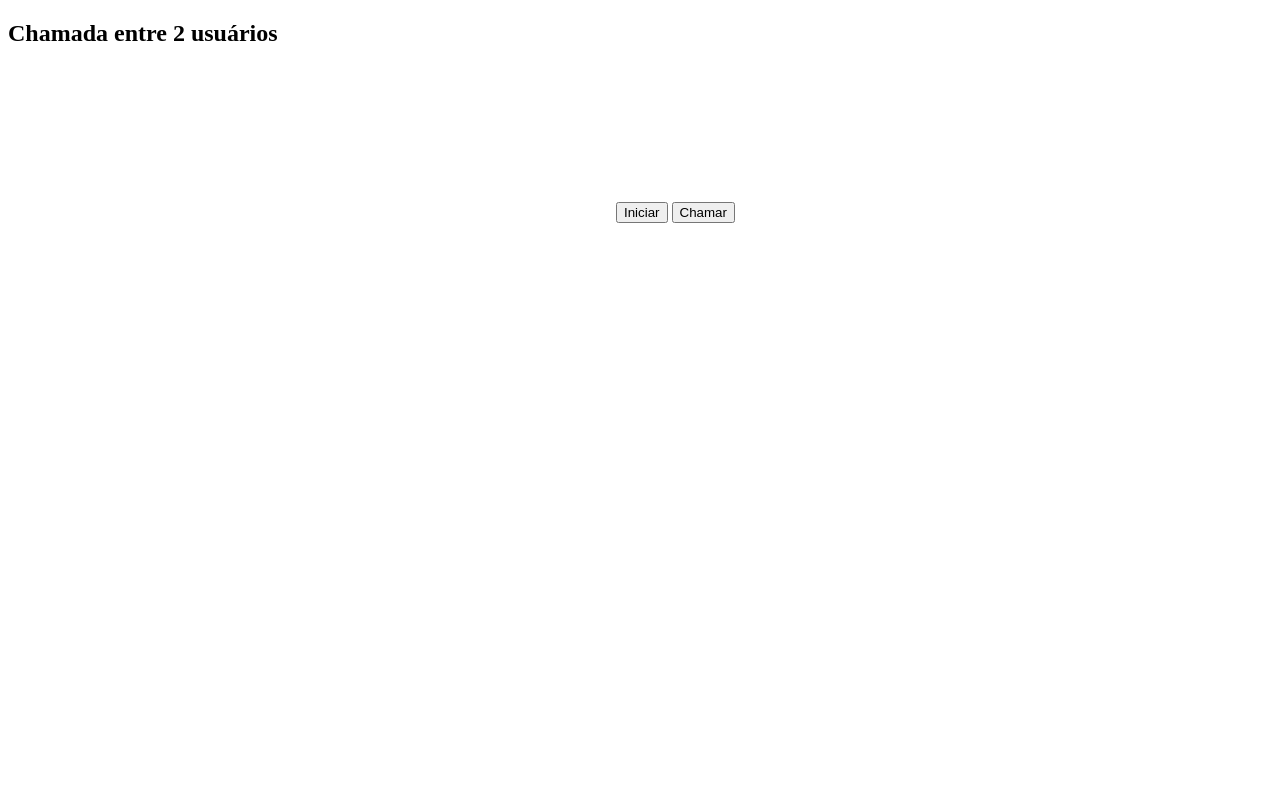
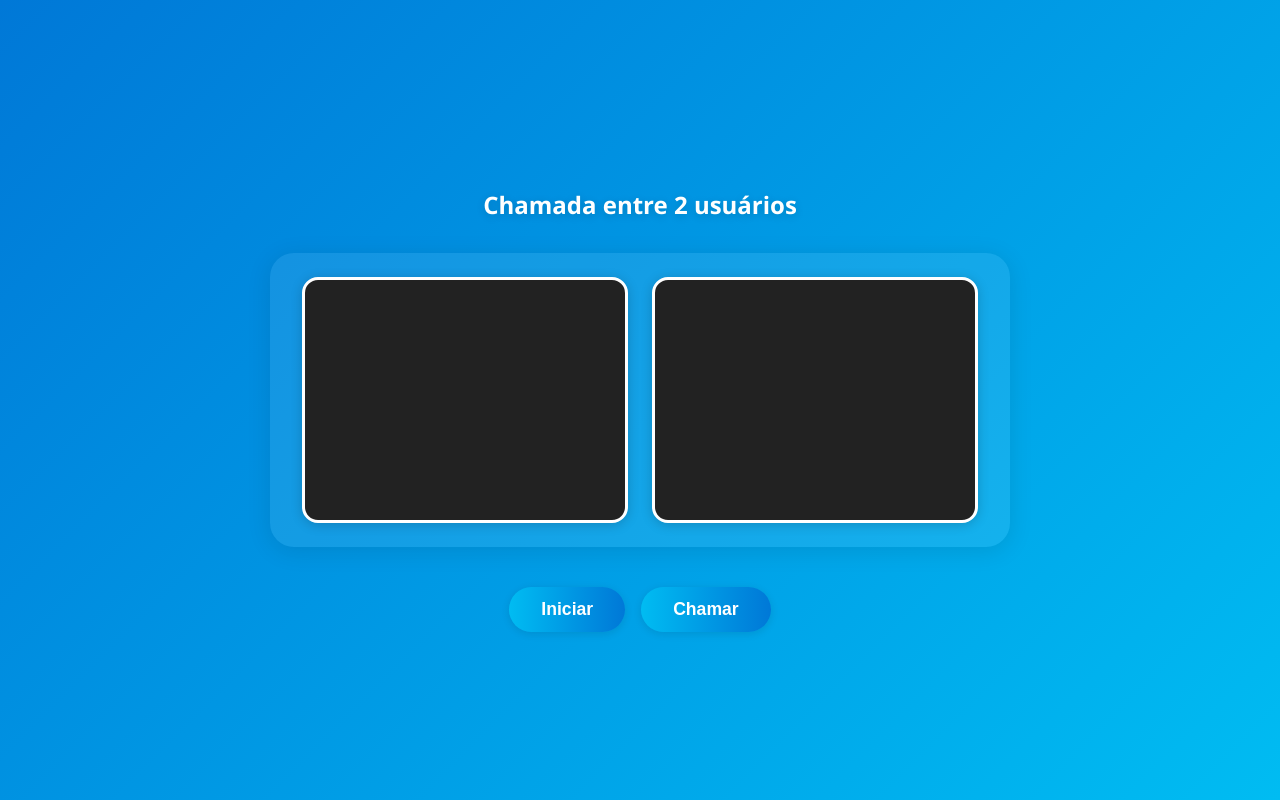
Before and after one commit to hsouzaeduardo/web-rtc-node, a website: page public/index.html in a window 1280 px wide. Drawn offline with nearby package versions, Linux system fonts and the light colour scheme; no server answers.

Commit message:
fix/envport

```diff
--- a/public/index.html
+++ b/public/index.html
@@ -3,13 +3,75 @@
 <head>
   <meta charset="UTF-8">
   <title>WebRTC Demo</title>
+  <style>
+    body {
+      margin: 0;
+      padding: 0;
+      min-height: 100vh;
+      background: linear-gradient(135deg, #0078d7 0%, #00bcf2 100%);
+      display: flex;
+      flex-direction: column;
+      align-items: center;
+      justify-content: center;
+      font-family: 'Segoe UI', Arial, sans-serif;
+    }
+    h2 {
+      color: #fff;
+      margin-bottom: 32px;
+      text-shadow: 0 2px 8px rgba(0,0,0,0.15);
+    }
+    .video-container {
+      display: flex;
+      gap: 24px;
+      margin-bottom: 32px;
+      background: rgba(255,255,255,0.08);
+      padding: 24px 32px;
+      border-radius: 24px;
+      box-shadow: 0 4px 24px rgba(0,0,0,0.10);
+    }
+    video {
+      width: 320px;
+      height: 240px;
+      background: #222;
+      border-radius: 16px;
+      box-shadow: 0 2px 12px rgba(0,0,0,0.18);
+      border: 3px solid #fff;
+      object-fit: cover;
+    }
+    .button-group {
+      display: flex;
+      gap: 16px;
+      margin-top: 8px;
+      justify-content: center;
+    }
+    button {
+      background: linear-gradient(90deg, #00bcf2 0%, #0078d7 100%);
+      color: #fff;
+      border: none;
+      border-radius: 24px;
+      padding: 12px 32px;
+      font-size: 1.1rem;
+      font-weight: 600;
+      cursor: pointer;
+      box-shadow: 0 2px 8px rgba(0,0,0,0.10);
+      transition: background 0.2s, transform 0.2s;
+    }
+    button:hover {
+      background: linear-gradient(90deg, #0078d7 0%, #00bcf2 100%);
+      transform: translateY(-2px) scale(1.04);
+    }
+  </style>
 </head>
 <body>
   <h2>Chamada entre 2 usuários</h2>
-  <video id="localVideo" autoplay playsinline muted></video>
-  <video id="remoteVideo" autoplay playsinline></video>
-  <button id="startBtn">Iniciar</button>
-  <button id="callBtn">Chamar</button>
+  <div class="video-container">
+    <video id="localVideo" autoplay playsinline muted></video>
+    <video id="remoteVideo" autoplay playsinline></video>
+  </div>
+  <div class="button-group">
+    <button id="startBtn">Iniciar</button>
+    <button id="callBtn">Chamar</button>
+  </div>
   <script src="/socket.io/socket.io.js"></script>
   <script src="app.js"></script>
 </body>
--- a/server.js
+++ b/server.js
@@ -16,4 +16,8 @@ io.on("connection", socket => {
   socket.on("ice", data => socket.broadcast.emit("ice", data));
 });
 
-server.listen(3000, () => console.log("Servidor rodando em http://localhost:3000"));
+// server.listen(3000, () => console.log("Servidor rodando em http://localhost:3000"));
+const PORT = process.env.PORT || 3000;
+server.listen(PORT, () => {
+  console.log(`Servidor rodando na porta ${PORT}`);
+});
```
